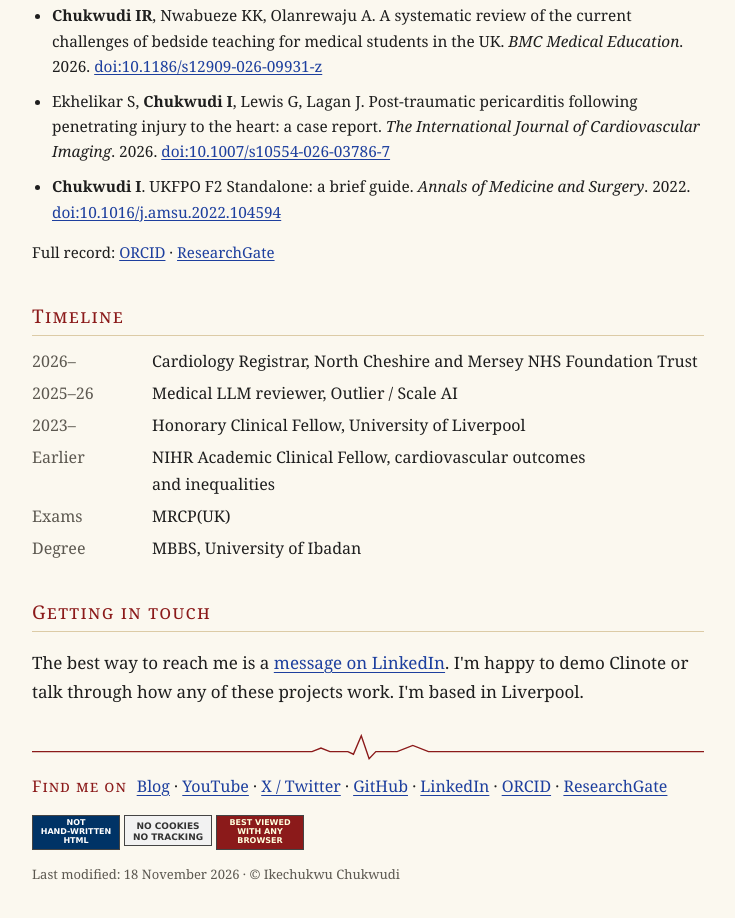
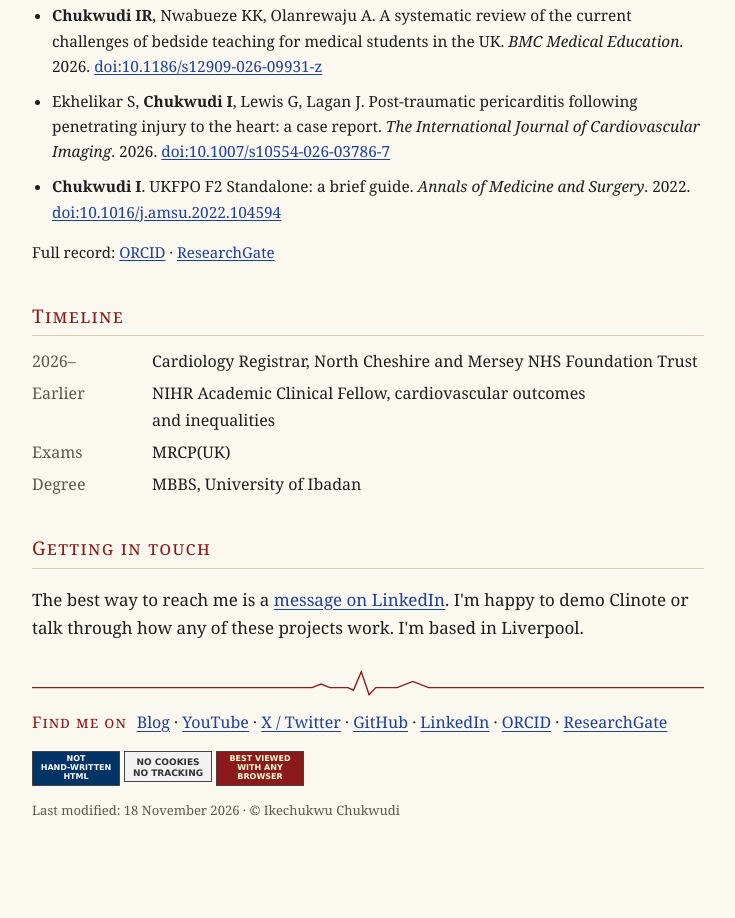
Before and after one commit to realikechukwu/about, a plain HTML site: page index.html in a window 1280 px wide. Shown: the part 4526-5444 px from the top of the page, without its empty margins (272-1007 px from the left). After the commit the page ends 5404 px from the top, so only its background shows below. Drawn offline with Linux system fonts and the light colour scheme.

Commit message:
Remove Outlier and honorary fellow rows from timeline
Co-Authored-By: Claude Opus 5.5 <noreply@anthropic.com>
Claude-Session: https://claude.ai/code/session_01Kp3s2pr8hsnp3Uksc8HB65

```diff
--- a/index.html
+++ b/index.html
@@ -362,8 +362,6 @@ footer{margin-top:.5rem}
     <h2 id="cv">Timeline</h2>
     <dl class="cv">
       <dt>2026&ndash;</dt><dd>Cardiology Registrar, North Cheshire and Mersey NHS Foundation Trust</dd>
-      <dt>2025&ndash;26</dt><dd>Medical LLM reviewer, Outlier / Scale AI</dd>
-      <dt>2023&ndash;</dt><dd>Honorary Clinical Fellow, University of Liverpool</dd>
       <dt>Earlier</dt><dd>NIHR Academic Clinical Fellow, cardiovascular outcomes and inequalities</dd>
       <dt>Exams</dt><dd>MRCP(UK)</dd>
       <dt>Degree</dt><dd>MBBS, University of Ibadan</dd>
```
